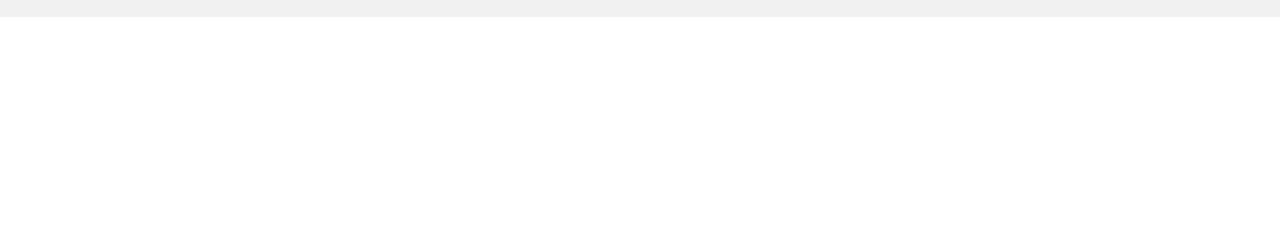
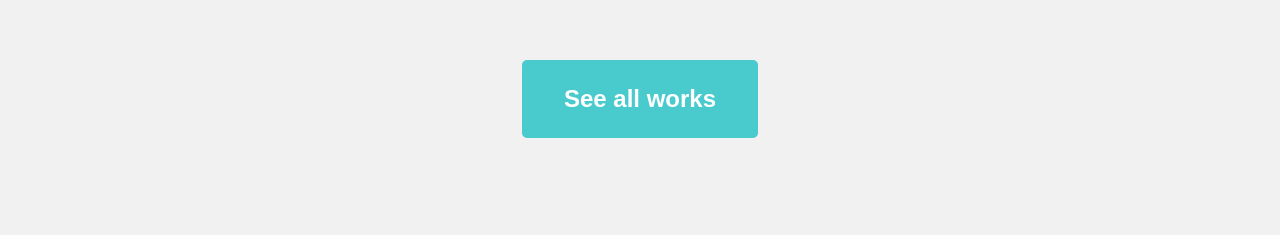
Before and after one commit to artem-bond/artem.bond.github.io, a plain HTML site: page s_author/index.html in a window 1280 px wide. Shown: the part 2163-2398 px from the top of the page. Before the commit the page ends 2180 px from the top, so only its background shows below. Drawn offline with nearby package versions, Linux system fonts and the light colour scheme.

Commit message:
Add files via upload

```diff
--- a/s_author/index.html
+++ b/s_author/index.html
@@ -119,6 +119,11 @@
 	<div class="portfolio6 col-lg-4 col-ultra-lg-6 col-st-6 col-sm-12">
 	<a class="portfolio-image6" href="#"></a>
 	</div>
+	<div class="button">
+	<button class="all_works">
+	See all works
+	</button>
+	</div>
 	</div>
 	</div>
 </body>
```
